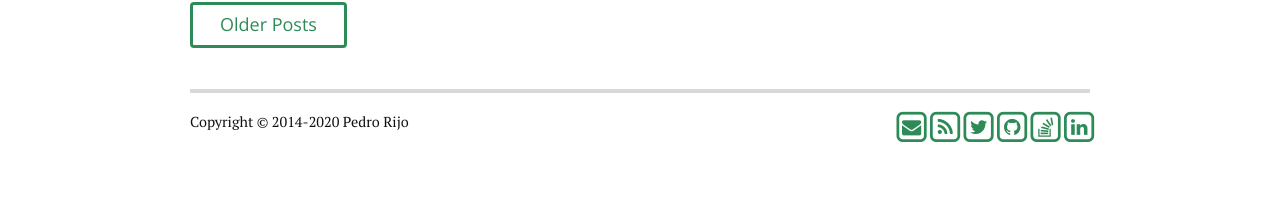
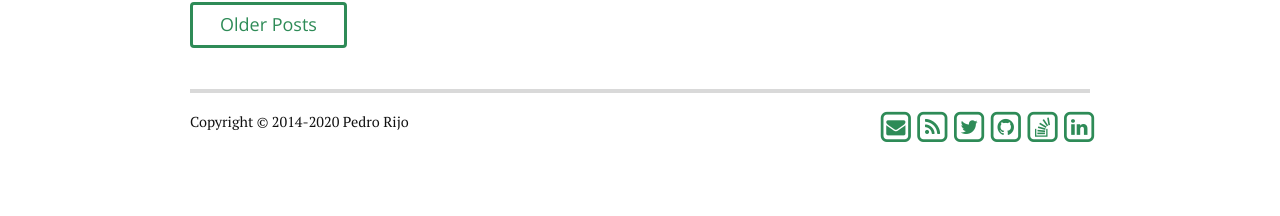
Before and after one commit to pedrorijo91/pedrorijo91.github.io, a Jekyll site: the page built from index.html, in a window 1280 px wide. Shown: the part 1515-1731 px from the top of the page. Built offline with Jekyll 4.4.1, drawn with Linux system fonts in a browser that asks for light colours; the list of posts is cut into pages by our own code; comment, search, counter and statistics services are not loaded.

Commit message:
Add small margin between foot icons

```diff
--- a/_includes/footer.html
+++ b/_includes/footer.html
@@ -4,37 +4,37 @@
 
               <div class="footer-links">
                 <ul class="noList">
-                  <li><a href="{{ site.newsletter}}">
+                  <li class="contact-icon"><a href="{{ site.newsletter}}">
                       <span class="fa-stack fa-lg">
                         <i class="fa fa-square-o fa-stack-2x"></i>
                         <i class="fa fa-envelope fa-stack-1x"></i>
                       </span>
                   </a></li>
-                  <li><a href="{{ "/feed.xml" | prepend: site.baseurl }}">
+                  <li class="contact-icon"><a href="{{ "/feed.xml" | prepend: site.baseurl }}">
                     <span class="fa-stack fa-lg">
                       <i class="fa fa-square-o fa-stack-2x"></i>
                       <i class="fa fa-rss fa-stack-1x"></i>
                     </span>
                   </a></li>
-                  <li><a href="https://bit.ly/twitter-pedrorijo91">
+                  <li class="contact-icon"><a href="https://bit.ly/twitter-pedrorijo91">
                     <span class="fa-stack fa-lg">
                       <i class="fa fa-square-o fa-stack-2x"></i>
                       <i class="fa fa-twitter fa-stack-1x"></i>
                     </span>
                   </a></li>
-                  <li><a href="https://bit.ly/gh-pedrorijo91">
+                  <li class="contact-icon"><a href="https://bit.ly/gh-pedrorijo91">
                     <span class="fa-stack fa-lg">
                       <i class="fa fa-square-o fa-stack-2x"></i>
                       <i class="fa fa-github fa-stack-1x"></i>
                     </span>
                   </a></li>
-                  <li><a href="https://bit.ly/so-pedrorijo91">
+                  <li class="contact-icon"><a href="https://bit.ly/so-pedrorijo91">
                   <span class="fa-stack fa-lg">
                     <i class="fa fa-square-o fa-stack-2x"></i>
                     <i class="fa fa-stack-overflow fa-stack-1x"></i>
                   </span>
                   </a></li>
-                  <li><a href="https://bit.ly/link-pedrorijo91">
+                  <li class="contact-icon"><a href="https://bit.ly/link-pedrorijo91">
                     <span class="fa-stack fa-lg">
                       <i class="fa fa-square-o fa-stack-2x"></i>
                       <i class="fa fa-linkedin fa-stack-1x"></i>
--- a/assets/css/style.css
+++ b/assets/css/style.css
@@ -761,6 +761,10 @@ a:hover {
     padding-left: 0;
 }
 
+.contact-icon {
+    margin-left: 0.2rem;
+}
+
 dt {
     font-weight: bold;
 }
```
